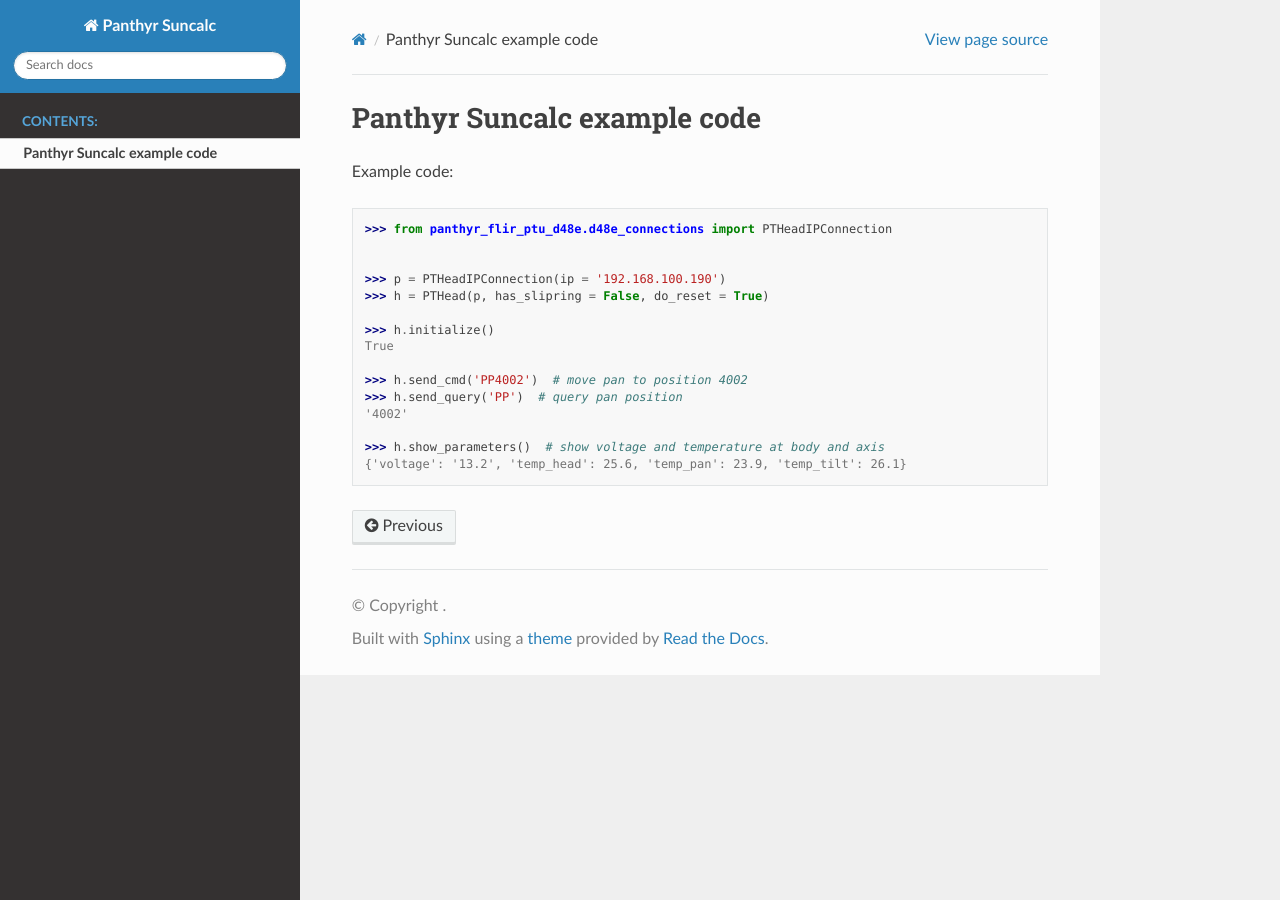
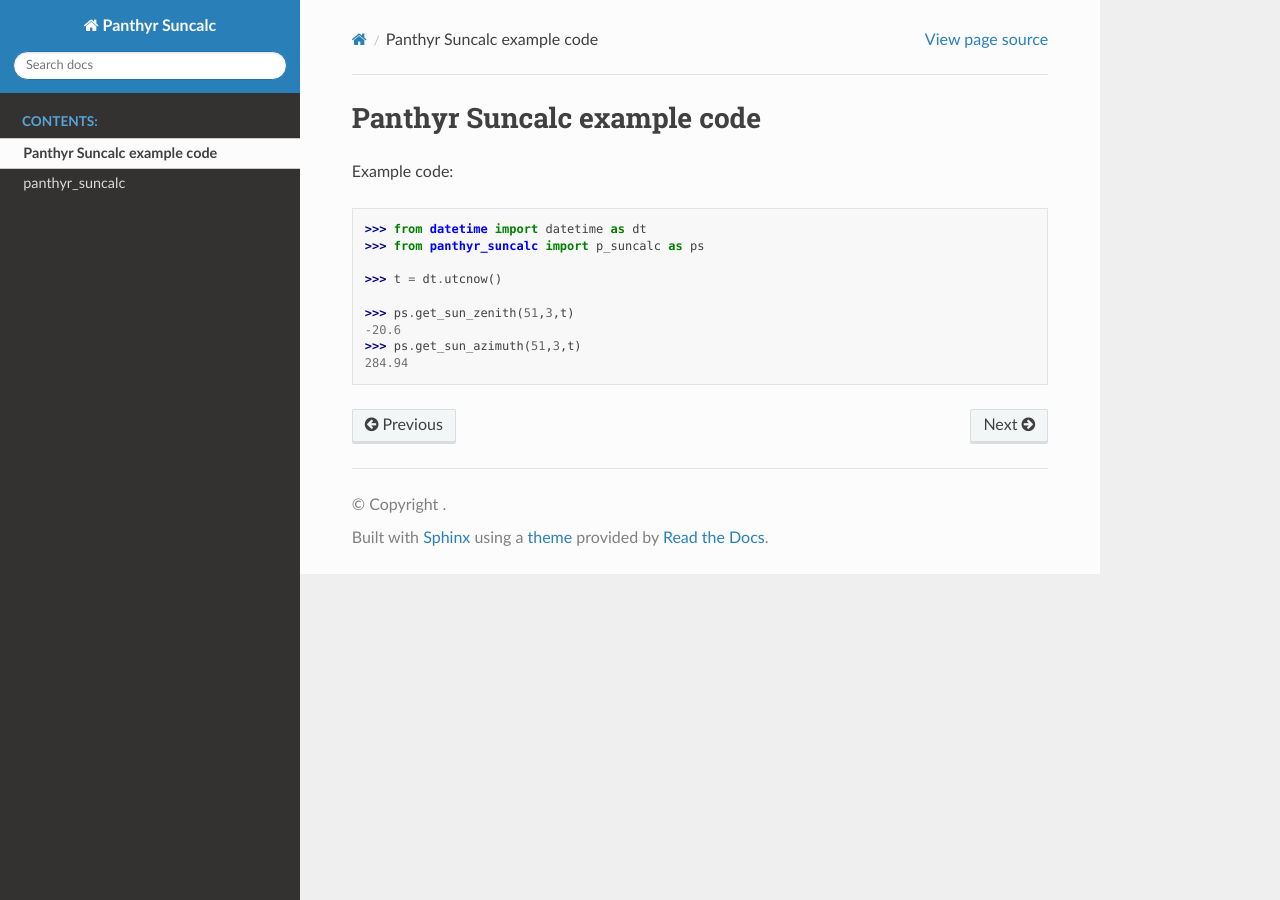
Before and after one commit to Panthyr/panthyr_suncalc, a Sphinx documentation site: the page built from docs/source/usage.rst, in a window 1280 px wide. Built offline with Sphinx 7.4.7 and the Read the Docs theme 2.0.0, drawn with Linux system fonts in a browser that asks for light colours; pages that are not in the unit, such as notebooks, are missing from menus.

Commit message:
documentation

```diff
--- a/docs/source/conf.py
+++ b/docs/source/conf.py
@@ -60,3 +60,5 @@ napoleon_google_docstring = True
 napoleon_numpy_docstring = False
 napoleon_include_init_with_doc = True  # list __init___ docstrings separately from class docstring.
 napoleon_use_rtype = False  # output the return type inline with the description.
+
+autodoc_mock_imports = ['pysolar']
--- /dev/null
+++ b/docs/source/modules.rst
@@ -0,0 +1,7 @@
+panthyr_suncalc
+===============
+
+.. toctree::
+   :maxdepth: 4
+
+   panthyr_suncalc
--- a/docs/source/usage.rst
+++ b/docs/source/usage.rst
@@ -6,18 +6,12 @@ Example code:
 
 .. code:: python
 
-    >>> from panthyr_flir_ptu_d48e.d48e_connections import PTHeadIPConnection
+    >>> from datetime import datetime as dt
+    >>> from panthyr_suncalc import p_suncalc as ps
 
+    >>> t = dt.utcnow()
 
-    >>> p = PTHeadIPConnection(ip = '192.168.100.190')
-    >>> h = PTHead(p, has_slipring = False, do_reset = True)
-
-    >>> h.initialize()
-    True
-
-    >>> h.send_cmd('PP4002')  # move pan to position 4002
-    >>> h.send_query('PP')  # query pan position
-    '4002'
-
-    >>> h.show_parameters()  # show voltage and temperature at body and axis
-    {'voltage': '13.2', 'temp_head': 25.6, 'temp_pan': 23.9, 'temp_tilt': 26.1}
+    >>> ps.get_sun_zenith(51,3,t)
+    -20.6
+    >>> ps.get_sun_azimuth(51,3,t)
+    284.94
```
Also changed, not shown: docs/source/panthyr_suncalc.rst (added, +21 -0 lines).
